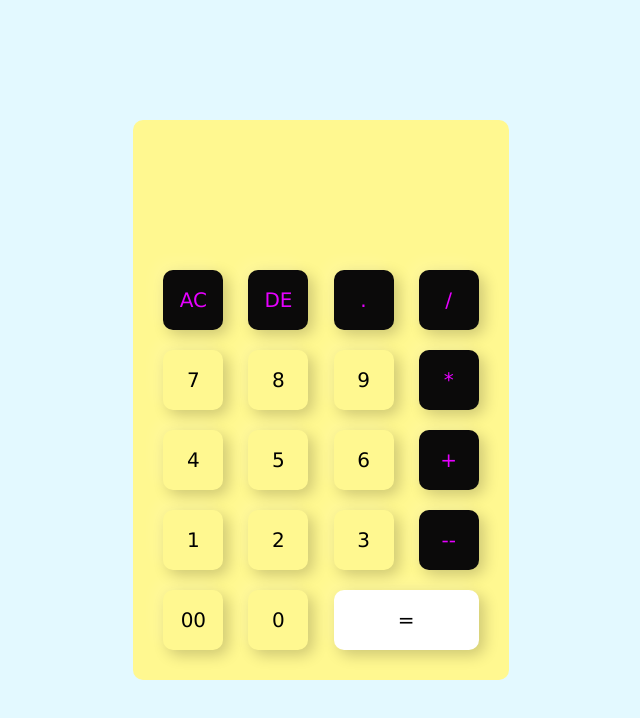
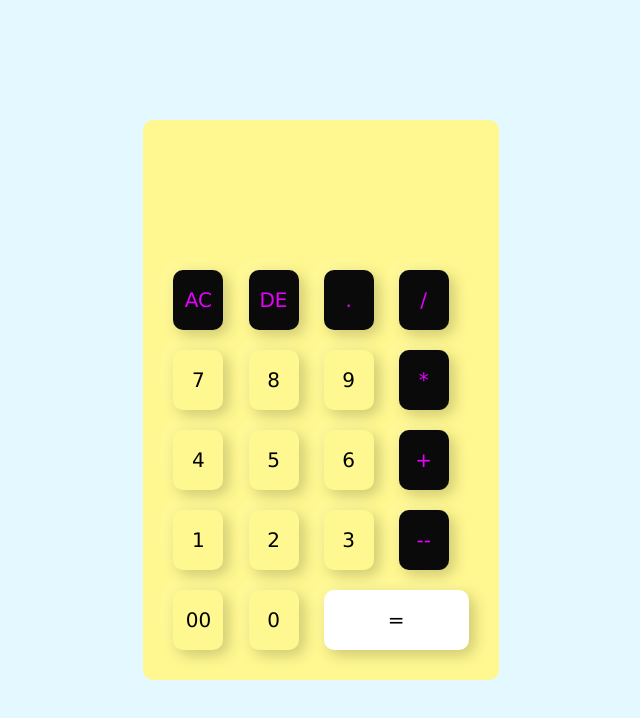
Before and after one commit to Gorakh9580/Simple-calculator, a plain HTML site: page index.html in a window 1280 px wide. Shown: the whole page, without its empty margins (319-959 px from the left). Drawn offline with Linux system fonts and the light colour scheme.

Commit message:
Update style.css

```diff
--- a/style.css
+++ b/style.css
@@ -20,7 +20,7 @@
 .calculator form input{
     border: 0;
     outline: 0;
-    width: 60px;
+    width: 50px;
     height: 60px;
     border-radius: 10px;
     box-shadow: -8px -8px 15px rgba(255, 255, 255, 0.1) , 5px 5px 15px rgba(0, 0, 0, 0.2);
```
